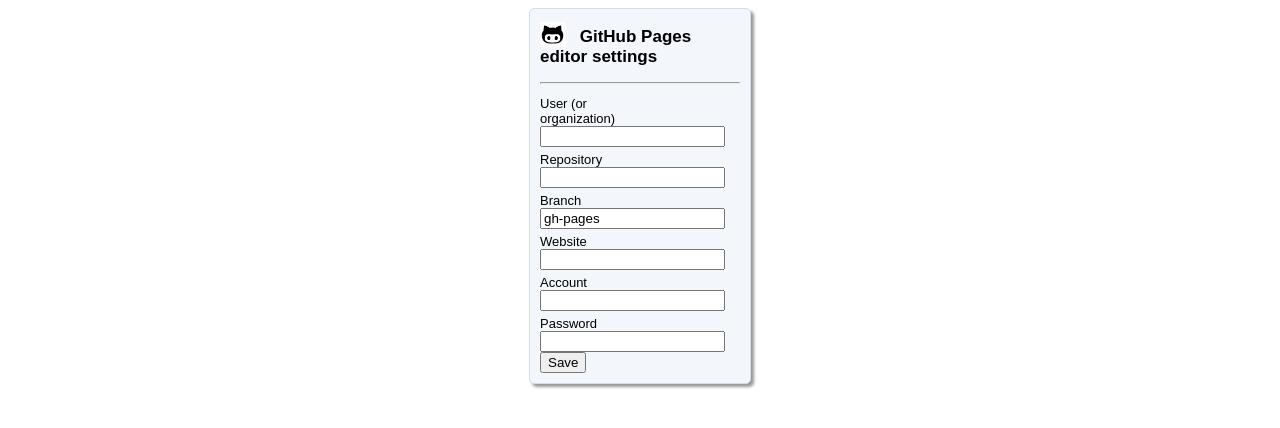
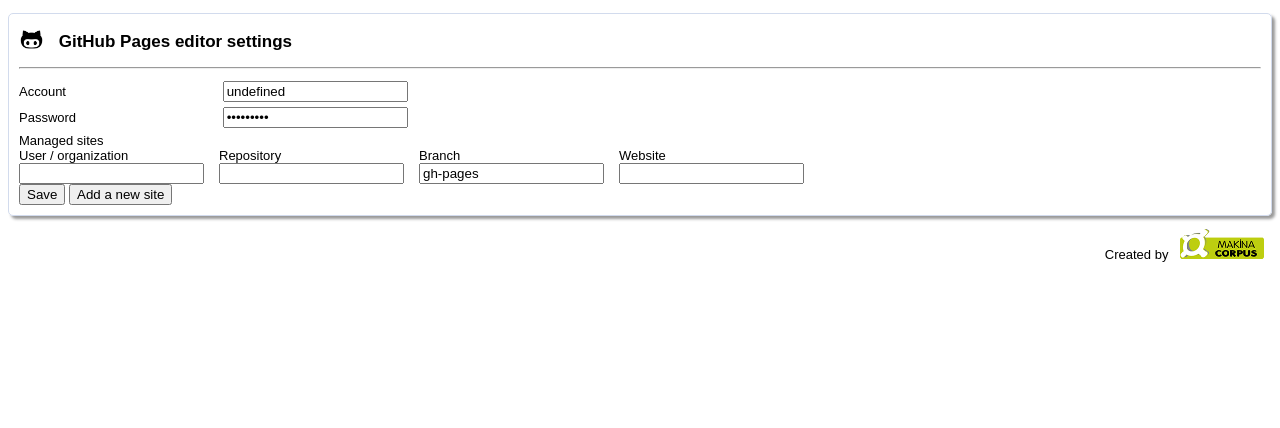
Before and after one commit to makinacorpus/github-pages-editor, a browser extension: page options.html in a window 1280 px wide. Drawn offline with Linux system fonts and the light colour scheme.

Commit message:
manage sevarl sites params in options

```diff
--- a/options.css
+++ b/options.css
@@ -1,12 +1,13 @@
+body {
+	background-color: #fff;
+	font-family: Arial, sans-serif;
+	font-size: 13px;
+}
+
 body>div {
 	position: relative;
-	margin: 0px auto;
-	width: 220px;
-	font-family: sans-serif;
-	background-color: #F3F7FC;
+	margin: 1em auto;
 	border: 1px solid #D2DBED;
-	font-family: Arial, sans-serif;
-	font-size: 13px;
 	-webkit-box-shadow: #999 3px 3px 3px;
 }
 
@@ -29,7 +30,7 @@ h2 {
 
 label {
 	display: inline-block;
-	width: 100px;
+	width: 200px;
 }
 
 select {
@@ -50,3 +51,19 @@ p {
 	font-style: italic;
 	text-align: justify;
 }
+
+footer {
+	text-align: right;
+}
+#sites {
+	display: table;
+}
+#sites .headers, #sites .siteinfo {
+	display: table-row;
+}
+#sites .cell {
+	display: table-cell;
+}
+#template {
+	display: none;
+}
--- a/options.html
+++ b/options.html
@@ -12,22 +12,6 @@
             </h2>
             <hr>
             <div class="optionBlock">
-                <label for="user">User (or organization)</label>
-                <input type="text" name="user" id="field-user" />
-            </div>
-            <div class="optionBlock">
-                <label for="repository">Repository</label>
-                <input type="text" name="repository" id="field-repository" />
-            </div>
-            <div class="optionBlock">
-                <label for="branch">Branch</label>
-                <input type="text" name="branch" id="field-branch"/>
-            </div>
-            <div class="optionBlock">
-                <label for="website">Website</label>
-                <input type="text" name="website" id="field-website"/>
-            </div>
-            <div class="optionBlock">
                 <label for="account">Account</label>
                 <input type="text" name="account" id="field-account" />
             </div>
@@ -35,10 +19,50 @@
                 <label for="password">Password</label>
                 <input type="password" name="password" id="field-password" />
             </div>
+            <div class="optionBlock">
+                <label>Managed sites</label>
+                <div id="sites">
+                    <div class="headers">
+                        <div class="cell">
+                            <label>User / organization</label>
+                        </div>
+                        <div class="cell">
+                            <label>Repository</label>
+                        </div>
+                        <div class="cell">
+                            <label>Branch</label>
+                        </div>
+                        <div class="cell">
+                            <label>Website</label>
+                        </div>
+                    </div>
+                </div>
+            </div>
+
             <div id="status"></div>
             <button id="save">Save</button>
+            <button id="add">Add a new site</button>
         </div>
     </div>
+    <div id="template">
+        <div class="siteinfo">
+            <div class="cell">
+                <input type="text" name="user" />
+            </div>
+            <div class="cell">
+                <input type="text" name="repository" />
+            </div>
+            <div class="cell">
+                <input type="text" name="branch" value="gh-pages" />
+            </div>
+            <div class="cell">
+                <input type="text" name="website" />
+            </div>
+        </div>
+    </div>
+    <footer>Created by
+        <a href="http://makina-corpus.com"><img src="makina-corpus.png" /></a>
+    </footer>
     <script src="options.js"></script>
 </body>
 </html>
--- a/options.js
+++ b/options.js
@@ -1,16 +1,25 @@
 // Saves options to localStorage.
 function save_options() {
-  var fields = ["user", "repository", "branch", "account", "password", "website"];
-  for(var i=0; i<fields.length; i++) {
-    var field = document.getElementById("field-" + fields[i]);
-    var value = field.value;
-    if(fields[i]=="website") {
-      if(value[value.length - 1]!="/") {
-        value += "/";
+  localStorage["account"] = document.getElementById("field-account").value;
+  localStorage["password"] = document.getElementById("field-password").value;
+  user_fields = document.querySelectorAll("input[name='user']");
+  repository_fields = document.querySelectorAll("input[name='repository']");
+  branch_fields = document.querySelectorAll("input[name='branch']");
+  website_fields = document.querySelectorAll("input[name='website']");
+  var sites = [];
+  for(var i=0; i<user_fields.length; i++) {
+    var user = user_fields[i].value;
+    if(user) {
+      var repository = repository_fields[i].value;
+      var branch = branch_fields[i].value;
+      var website = website_fields[i].value;
+      if(website[website.length - 1]!="/") {
+        website += "/";
       }
+      sites[i] = [user, repository, branch, website];
     }
-    localStorage[fields[i]] = value;
   }
+  localStorage["sites"] = JSON.stringify(sites);
 
   // Update status to let user know options were saved.
   var status = document.getElementById("status");
@@ -22,15 +31,33 @@ function save_options() {
 
 // Restores values from localStorage.
 function restore_options() {
-  var fields = ["user", "repository", "branch", "account", "password", "website"];
-  for(var i=0; i<fields.length; i++) {
-    var stored_value = localStorage[fields[i]];
-    if(!stored_value && fields[i] == "branch") stored_value = "gh-pages";
-    if(stored_value) {
-      var field = document.getElementById("field-" + fields[i]);
-      field.value = stored_value;
-    }
+  var sites = [];
+  if(localStorage["sites"]) {
+    sites = JSON.parse(localStorage["sites"]);
+  }
+  for(var i=0;i<sites.length+1;i++) {
+    add_row();
+  }
+  document.getElementById("field-account").value = localStorage["account"];
+  document.getElementById("field-password").value = localStorage["password"];
+  user_fields = document.querySelectorAll("input[name='user']");
+  repository_fields = document.querySelectorAll("input[name='repository']");
+  branch_fields = document.querySelectorAll("input[name='branch']");
+  website_fields = document.querySelectorAll("input[name='website']");
+
+  for(var i=0; i<localStorage["sites"].length; i++) {
+    user_fields[i].value = sites[i][0];
+    repository_fields[i].value = sites[i][1];
+    branch_fields[i].value = sites[i][2];
+    website_fields[i].value = sites[i][3];
   }
 }
+
+// add a new blank row
+function add_row() {
+  document.querySelector("#sites").innerHTML += document.querySelector('#template').innerHTML;
+}
+
 document.addEventListener('DOMContentLoaded', restore_options);
 document.querySelector('#save').addEventListener('click', save_options);
+document.querySelector('#add').addEventListener('click', add_row);
```
Also changed, not shown: background.js (+17 -5 lines), makina-corpus.png (added).
